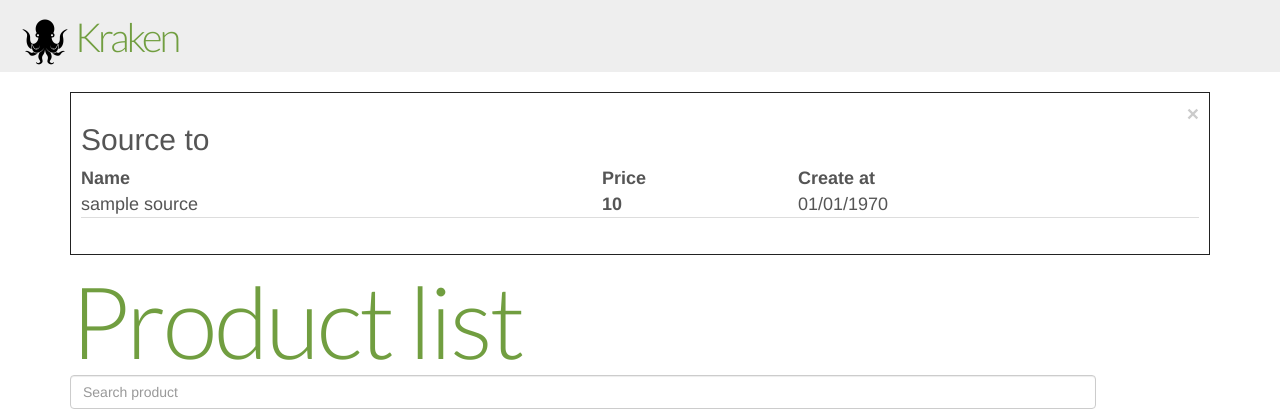
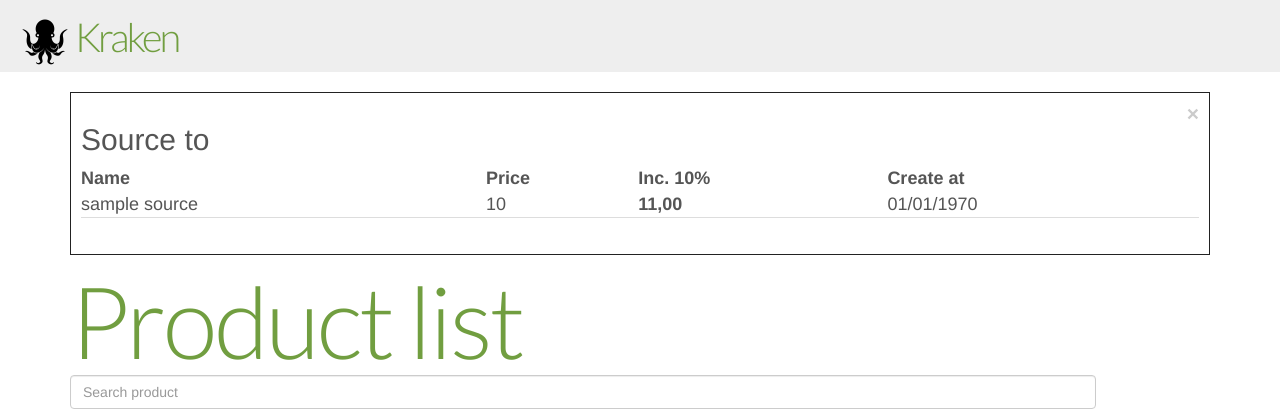
Before and after one commit to MaCroTux/php-learnig, a PHP site: template templates/index.phtml in a window 1280 px wide. Shown: the top 420 px of the page. Run offline with PHP 8.4, Linux system fonts and the light colour scheme; the template is opened without the code that fills it: most values are stand-ins (such as "Sample title", 1, 10 or a date in 2020); data that the repository does not hold is empty.

Commit message:
Add 10% increments

```diff
--- a/templates/index.phtml
+++ b/templates/index.phtml
@@ -78,6 +78,7 @@
                         <tr>
                             <th>Name</th>
                             <th>Price</th>
+                            <th>Inc. 10%</th>
                             <th>Create at</th>
                             <!-- <th>Version</th> -->
                         </tr>
@@ -87,11 +88,14 @@
                         $name = '';
                         foreach ($productName as $word) {
                             $name .= str_replace(strtolower($word), '<strong style="color:#222">'.$word.'</strong>', strtolower($source['name']));
-                        }
-                        ?>
+
+                            $priceSource = str_replace(['.',','], ['','.'], $source['price']);
+                            $number      = number_format(($priceSource * 0.10) + $priceSource,2,',' ,'.');
+                        } ?>
                         <tr style="border-bottom: #ddd solid 1px;">
                             <td><?php echo $name ?></td>
-                            <td style="font-weight: bolder;"><?php echo $source['price'] ?></td>
+                            <td><?php echo $source['price'] ?></td>
+                            <td style="font-weight: bolder;"><?php echo $number ?></td>
                             <td><?php echo date('d/m/Y', $source['updateAt']) ?></td>
                             <!-- <td><?php echo $source['version'] ?></td> -->
                         </tr>
```
